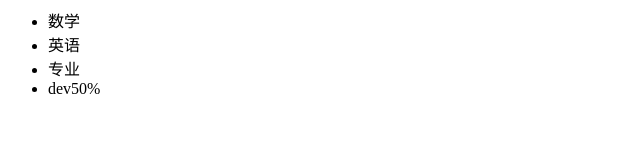
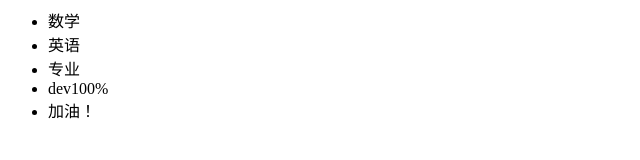
Before and after one commit to oy199/my_first_repository, a plain HTML site: page index.html in a window 1280 px wide. Shown: the full height of the page, 0-640 px from the left. Drawn offline with Linux system fonts and the light colour scheme.

Commit message:
c4dev-100%

```diff
--- a/index.html
+++ b/index.html
@@ -3,6 +3,7 @@
 					<li>数学</li>
 					<li>英语</li>
 					<li>专业</li>
-					<li>dev50%</li>
+					<li>dev100%</li>
+					<li>加油！</li>
 </ul>
 </body>
```
